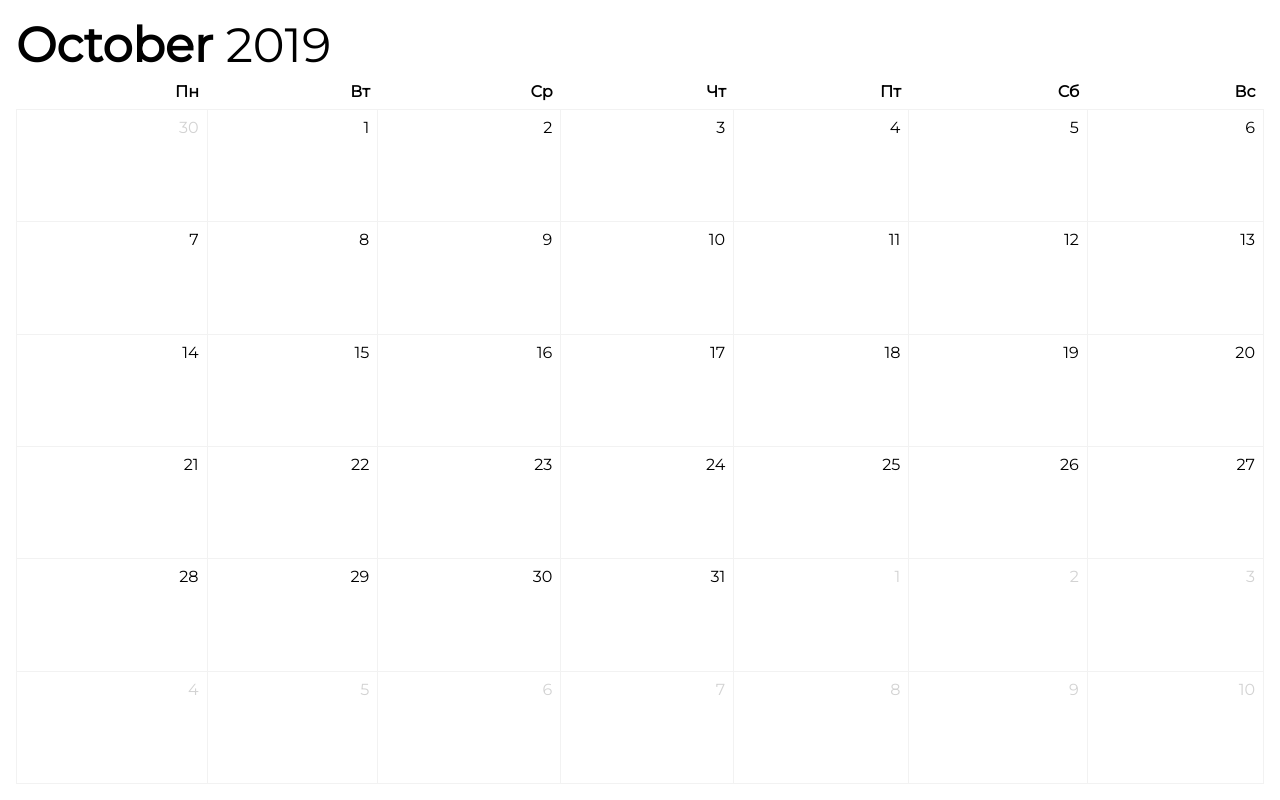
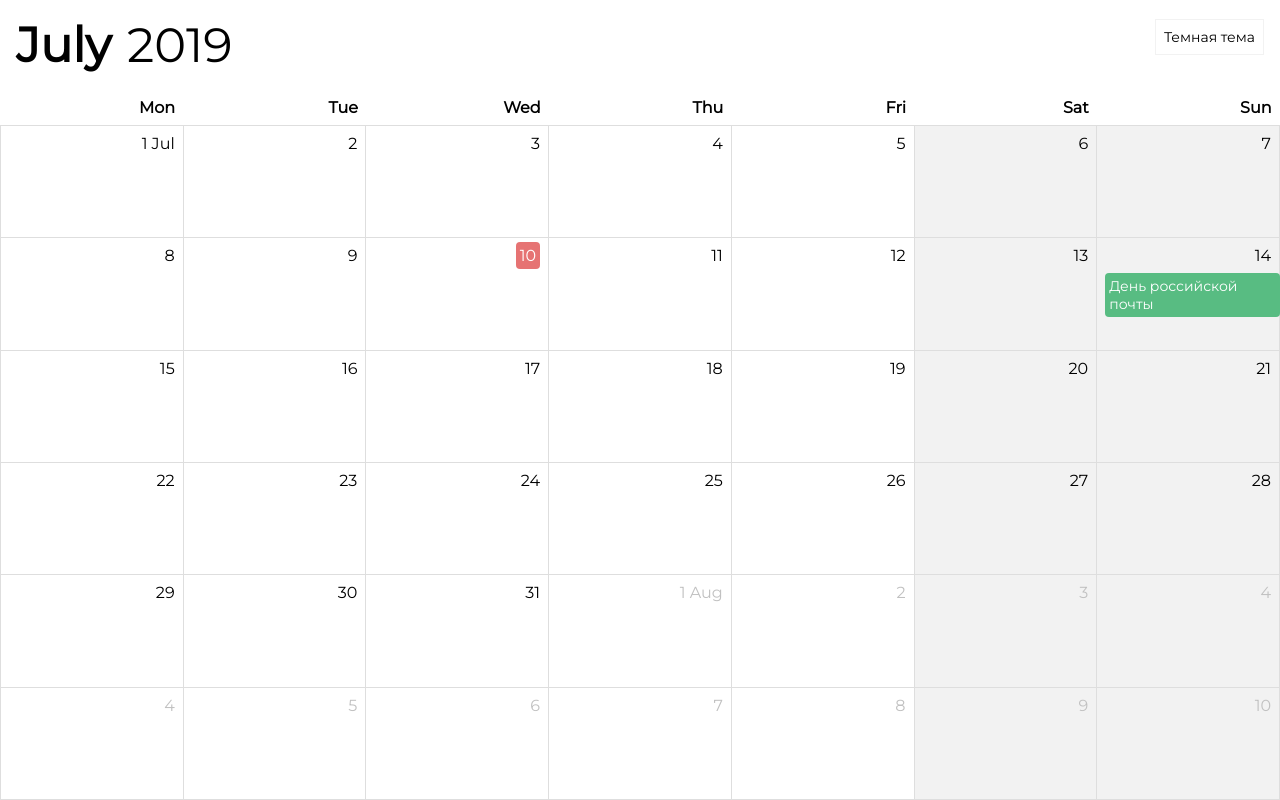
Before and after one commit to kyborq/weblabs, a plain HTML site: page lab3/index.html in a window 1280 px wide. Drawn offline with Linux system fonts and the light colour scheme.

Commit message:
Added switch from white to dark mode with JS

```diff
--- a/lab3/css/style.css
+++ b/lab3/css/style.css
@@ -1,42 +1,152 @@
 body {
   font-family: 'Montserrat', sans-serif;
-  margin: 16px;
+  margin: 0;
 }
 
-table {
+#calendar-app {
+  width: 100%;
+  height: 100vh;
+  overflow: hidden;
+}
+
+.calendar-top {
+  overflow: hidden;
+  padding: 16px;
+}
+
+.calendar-top .month, .year {
+  font-size: 48px;
+  display: block;
+  float: left;
+}
+
+.calendar-top .month {
+  margin-right: 16px;
+  font-weight: bold;
+}
+
+.calendar {
   width: 100%;
   height: calc(100vh - 90px);
   border-collapse: collapse;
 }
 
-th {
-  height: 16px;
+.calendar td {
   padding: 8px;
+  width: 10%;
+  border: 1px solid #dedede;
   text-align: right;
-}
-
-td {
-  padding: 8px;
-  text-align: right;
-  border: 1px solid #f2f2f2;
   vertical-align: top;
 }
 
-.calendar-header {
-  font-size: 48px;
+.calendar-week {
+  /* border-bottom: 1px solid #dedede; */
 }
 
-.calendar-month {
-  font-weight: bold;
+.calendar-week th {
+  padding: 8px;
+  height: 16px;
+  text-align: right;
+  width: 10%;
 }
 
-.calendar-year {
+.other-month {
+  color: #C1C1C1;
 }
 
-.header {
-  border-bottom: 1px solid #f2f2f2;
+.vacation {
+  background: #f2f2f2;
 }
 
-.unactive-day {
-  color: lightgray;
+.holiday {
+  position: absolute;
+  float: left;
+  font-size: 14px;
+  padding: 4px;
+  background: #58BC82;
+  border-radius: 4px;
+  color: white;
+  text-align: left;
+  margin-top: 8px;
 }
+
+.today {
+  padding: 4px;
+  background: #E67373;
+  border-radius: 4px;
+  color: white;
+}
+
+.dark {
+  background: #191919;
+}
+
+.dark .calendar-top, .dark .calendar-week {
+  background: #393939;
+  color: white;
+}
+
+.dark .calendar {
+  color: white;
+}
+
+.dark .calendar td {
+  border: 1px solid #393939;
+  background: #262626;
+  color: #B0B0B0;
+}
+
+.dark .calendar td.vacation {
+  border: 1px solid #262626;
+  background: #212121;
+  color: #5D5D5D;
+}
+
+.dark .calendar td.other-month {
+  color: #5D5D5D;
+}
+
+.dark .calendar td .holiday {
+  /* display: block; */
+  background: #397853;
+  color: #D1ECDC;
+}
+
+.dark .calendar td .today {
+  background: #A85454;
+  color: #F8D8D8;
+}
+
+/* .dark .calendar td .today {
+  background: #888888;
+  color: #B0B0B0;
+  color: white;
+} */
+
+.theme-switch {
+  margin-top: 12px;
+  font-size: 14px;
+  border-radius: 8px;
+  cursor: pointer;
+  float: right;
+}
+
+.theme-switch .checkmark {
+  padding: 8px;
+  border: 1px solid #f2f2f2;
+}
+
+.theme-switch input {
+  display: none;
+}
+
+.theme-switch:hover input ~ .checkmark {
+  background-color: #f2f2f2;
+  border: 1px solid #f2f2f2;
+}
+
+.theme-switch input:checked ~ .checkmark {
+  background-color: #2196F3;
+  border: 1px solid #2196F3;
+  color: white;
+}
--- a/lab3/index.html
+++ b/lab3/index.html
@@ -1,5 +1,6 @@
 <!DOCTYPE html>
 <html>
+
 <head>
   <title>Calendar</title>
   <meta charset="utf-8">
@@ -8,82 +9,91 @@
 </head>
 
 <body>
-    <div class="calendar-app">
-      <div class="calendar-header">
-        <span class="calendar-month">October</span> <span class="calendar-year">2019</span>
+  <div id="calendar-app">
+    <div class="calendar-top">
+      <span class="month">July</span> <span class="year">2019</span>
+
+      <label class="theme-switch" for="night-mode">
+        <input class="form-button" type="checkbox" id="night-mode">
+        <span class="checkmark">Темная тема</span>
+      </label>
     </div>
 
-      <table>
-        <tr class="header">
-          <th>Пн</th>
-          <th>Вт</th>
-          <th>Ср</th>
-          <th>Чт</th>
-          <th>Пт</th>
-          <th>Сб</th>
-          <th>Вс</th>
+    <table class="calendar">
+      <tr class="calendar-week">
+        <th>Mon</th>
+        <th>Tue</th>
+        <th>Wed</th>
+        <th>Thu</th>
+        <th>Fri</th>
+        <th>Sat</th>
+        <th>Sun</th>
       </tr>
 
       <tr>
-          <td class="unactive-day">30</td>
-          <td>1</td>
+        <td>1 Jul</td>
         <td>2</td>
         <td>3</td>
         <td>4</td>
         <td>5</td>
-          <td>6</td>
+        <td class="vacation">6</td>
+        <td class="vacation">7</td>
       </tr>
 
       <tr>
-          <td>7</td>
         <td>8</td>
         <td>9</td>
-          <td>10</td>
+        <td><span class="today">10</span></td>
         <td>11</td>
         <td>12</td>
-          <td>13</td>
+        <td class="vacation">13</td>
+        <td class="vacation">14<div class="holiday">День российской почты</div>
+        </td>
       </tr>
 
       <tr>
-          <td>14</td>
         <td>15</td>
         <td>16</td>
         <td>17</td>
         <td>18</td>
         <td>19</td>
-          <td>20</td>
+        <td class="vacation">20</td>
+        <td class="vacation">21</td>
       </tr>
 
       <tr>
-          <td>21</td>
         <td>22</td>
         <td>23</td>
         <td>24</td>
         <td>25</td>
         <td>26</td>
-          <td>27</td>
+        <td class="vacation">27</td>
+        <td class="vacation">28</td>
       </tr>
 
       <tr>
-          <td>28</td>
         <td>29</td>
         <td>30</td>
         <td>31</td>
-          <td class="unactive-day">1</td>
-          <td class="unactive-day">2</td>
-          <td class="unactive-day">3</td>
+        <td class="other-month">1 Aug</td>
+        <td class="other-month">2</td>
+        <td class="other-month vacation">3</td>
+        <td class="other-month vacation">4</td>
       </tr>
 
       <tr>
-          <td class="unactive-day">4</td>
-          <td class="unactive-day">5</td>
-          <td class="unactive-day">6</td>
-          <td class="unactive-day">7</td>
-          <td class="unactive-day">8</td>
-          <td class="unactive-day">9</td>
-          <td class="unactive-day">10</td>
+        <td class="other-month">4</td>
+        <td class="other-month">5</td>
+        <td class="other-month">6</td>
+        <td class="other-month">7</td>
+        <td class="other-month">8</td>
+        <td class="other-month vacation">9</td>
+        <td class="other-month vacation">10</td>
       </tr>
-      </table>
+    </table> -->
   </div>
+
+  <script src="js/calendar.js"></script>
 </body>
+
 </html>
--- a/lab3/js/calendar.js
+++ b/lab3/js/calendar.js
@@ -0,0 +1,7 @@
+window.onload = function() {
+  var toggleNight = document.getElementById('night-mode');
+  toggleNight.onclick = function() {
+    var calendarWindow = document.getElementById('calendar-app');
+    calendarWindow.classList.toggle('dark');
+  }
+}
```
Lines whose indentation alone changed are shown as unchanged.
